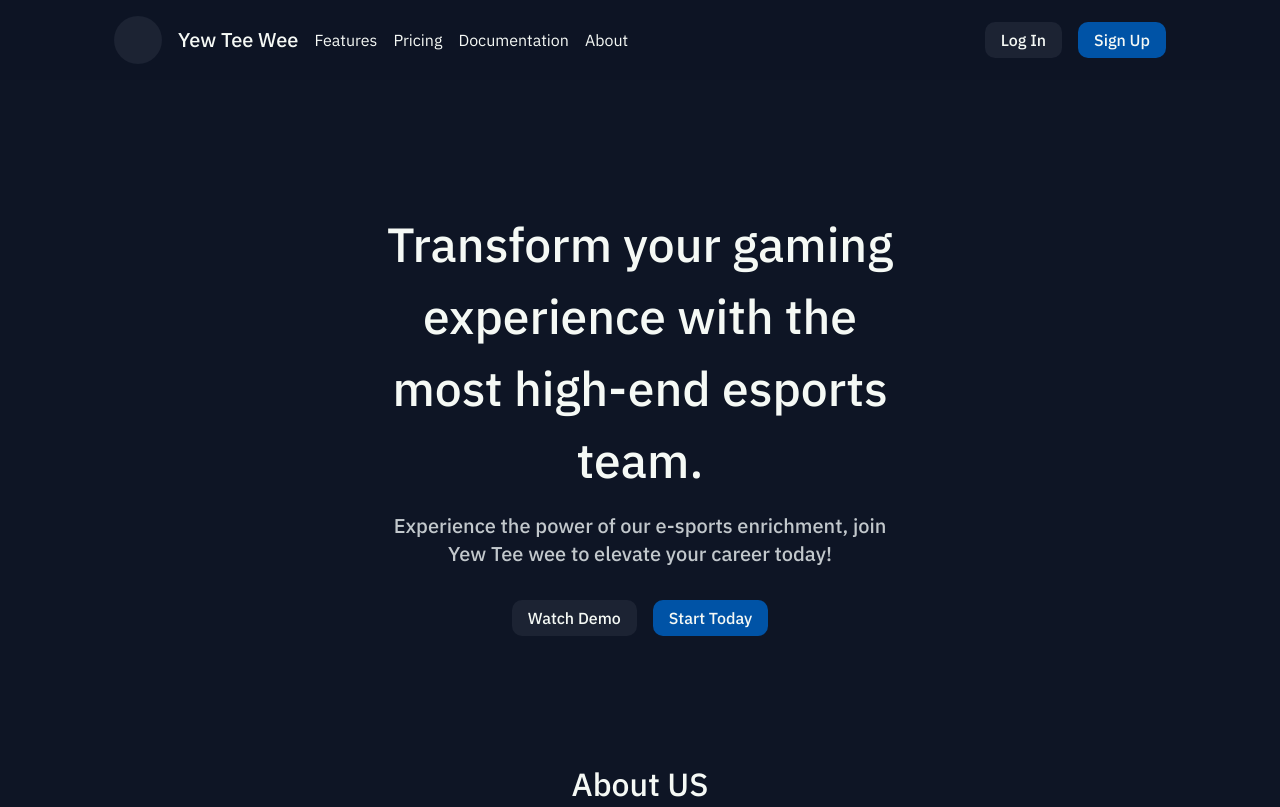
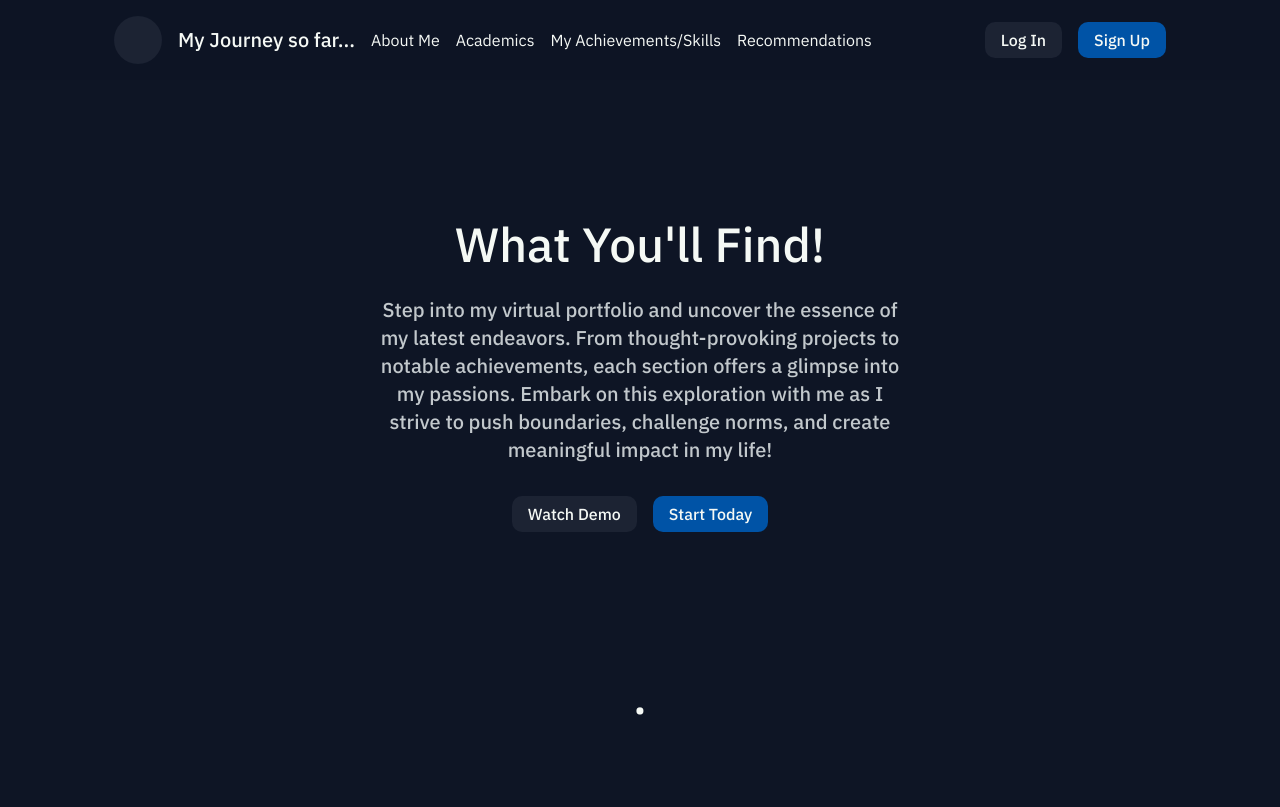
Before and after one commit to minuttt/Min-portfolio, a plain HTML site: page index.html in a window 1280 px wide. Shown: the top 807 px of the page. Drawn offline with Linux system fonts and the light colour scheme; a script that the page names is missing.

Commit message:
New 18 match

```diff
--- a/index.html
+++ b/index.html
@@ -4,26 +4,28 @@
 <head>
   <meta charset="utf-8">
   <meta name="viewport" content="width=device-width">
-  <title>yew tee wee</title>
+  <title>Min's Portfolio</title>
   <link href="style.css" rel="stylesheet" type="text/css" />
 </head>
 
 <body>
   <main>
     <nav>
+
+
       <div class="nav-inner">
         <div class="left">
           <div class="logo"></div>
 
-          <p class="name">Yew Tee Wee</p>
+          <p class="name">My Journey so far...</p>
 
-          <a href="">Features</a>
+          <a href="">About Me</a>
 
-          <a href="">Pricing</a>
+          <a href="">Academics</a>
 
-          <a href="">Documentation</a>
+          <a href="">My Achievements/Skills</a>
 
-          <a href="">About</a>
+          <a href="">Recommendations</a>
         </div>
 
         <div class="right">
@@ -39,14 +41,16 @@
     </nav>
 
 
+
     <section class="hero">
 
       <div class="header-container">
 
-        <h1>Transform your gaming experience with the most high-end esports team.</h1>
+        <h1>What You'll Find!</h1>
 
-        <h4>Experience the power of our e-sports enrichment, join Yew Tee wee to elevate your career today!</h4>
+        <h4>Step into my virtual portfolio and uncover the essence of my latest endeavors. From thought-provoking projects to notable achievements, each section offers a glimpse into my passions. Embark on this exploration with me as I strive to push boundaries, challenge norms, and create meaningful impact in my life!</h4>
       </div>
+
 
       <div class="buttons">
         <button>Watch Demo</button>
@@ -54,6 +58,7 @@
         <button class="cta">Start Today</button>
       </div>
     </section>
+    <div class="container"><h1>. </h1></div>
 
 
 
```
